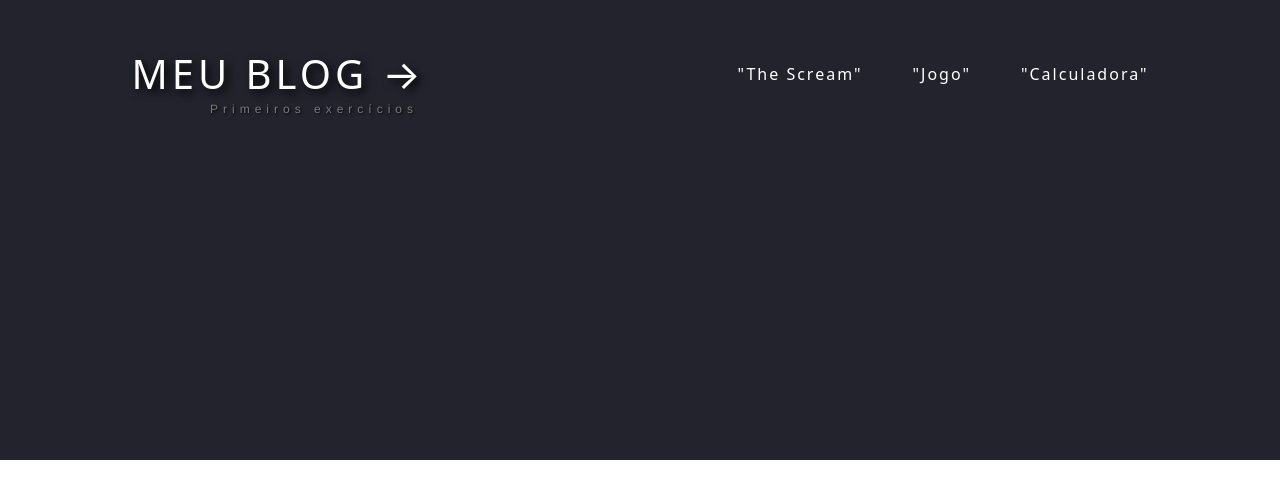
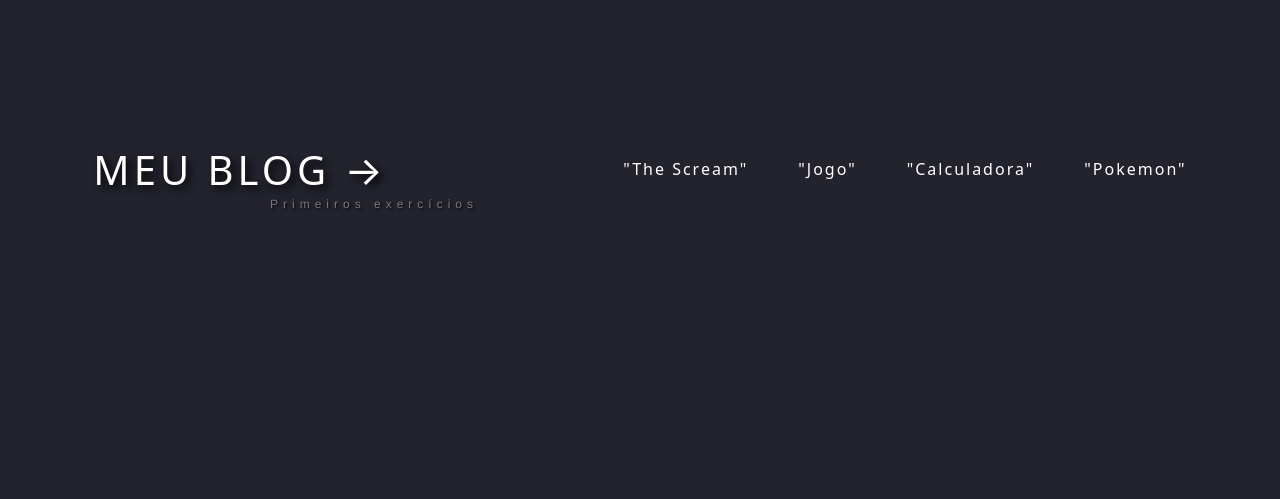
Before and after one commit to vitorlnm/FWeb23-1N, a plain HTML site: page blog.html in a window 1280 px wide. Shown: the part 313-812 px from the top of the page. Drawn offline with Linux system fonts and the light colour scheme.

Commit message:
Update 05.06

```diff
--- a/blog.html
+++ b/blog.html
@@ -17,6 +17,7 @@
                 <li><a href="ExerciciosAula/ExerciciosInicio/TheScream/TheScream.html">"The Scream"</a></li>
                 <li><a href="ExerciciosAula/PhaserJogo/dist/index.html">"Jogo"</a></li>
                 <li><a href="ExerciciosAula/calculadora/index.html">"Calculadora"</a></li>
+                <li><a href="ExerciciosAula/Avaliacao - Pokemon/index.html">"Pokemon"</a></li>
             </ul>
         </nav>
     </header>
--- a/css/blog.css
+++ b/css/blog.css
@@ -26,7 +26,7 @@
     align-items: center;
     font-family: system-ui, -apple-system, Helvetica, Arial, sans-serif;
     background: #23232e;
-    height: 773px;
+    height: 964px;
   }
 
   .nav-list {
@@ -42,8 +42,8 @@
   .logo + p {
     font-family: Helvetica, Arial, sans-serif;
     position: absolute;
-    top: 415px;
-    left: 210px;
+    top: 510px;
+    left: 270px;
     color: #7a7a7a;
     letter-spacing: 5px;
     font-size: 12px;
--- a/css/contato.css
+++ b/css/contato.css
@@ -38,6 +38,9 @@ footer {
   color: #fff;
   text-align: center;
   padding: 10px 0;
+  position: fixed;
+  width: 100%;
+  bottom: 0.5%;
 }
 
 #rodape {
--- a/css/content.css
+++ b/css/content.css
@@ -26,7 +26,7 @@
     align-items: center;
     font-family: system-ui, -apple-system, Helvetica, Arial, sans-serif;
     background: #23232e;
-    height: 773px;
+    height: 964px;
     padding: 0px 70px 0px 70px;
 
   }
@@ -56,8 +56,8 @@
 .logo + p {
     font-family: Helvetica, Arial, sans-serif;
     position: absolute;
-    top: 415px;
-    left: 125px;
+    top: 510px;
+    left: 250px;
     color: #7a7a7a;
     letter-spacing: 5px;
     font-size: 12px;
```
